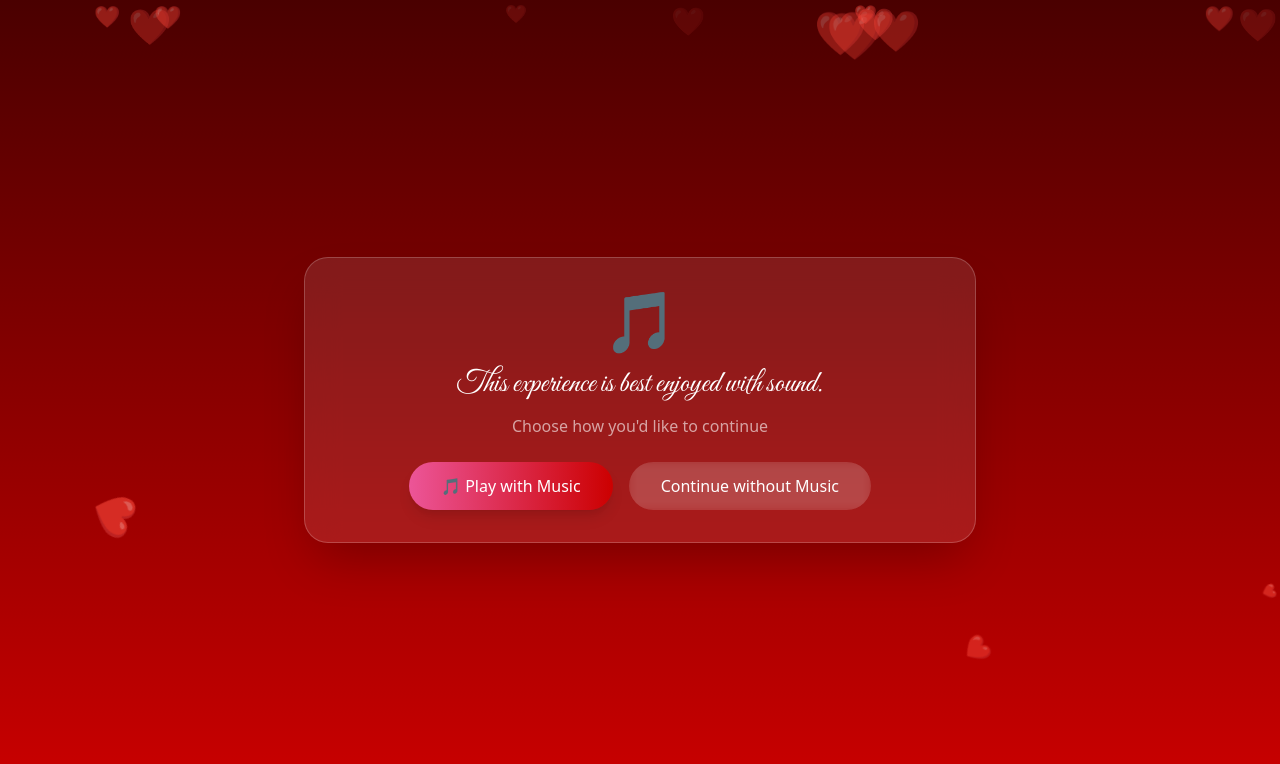
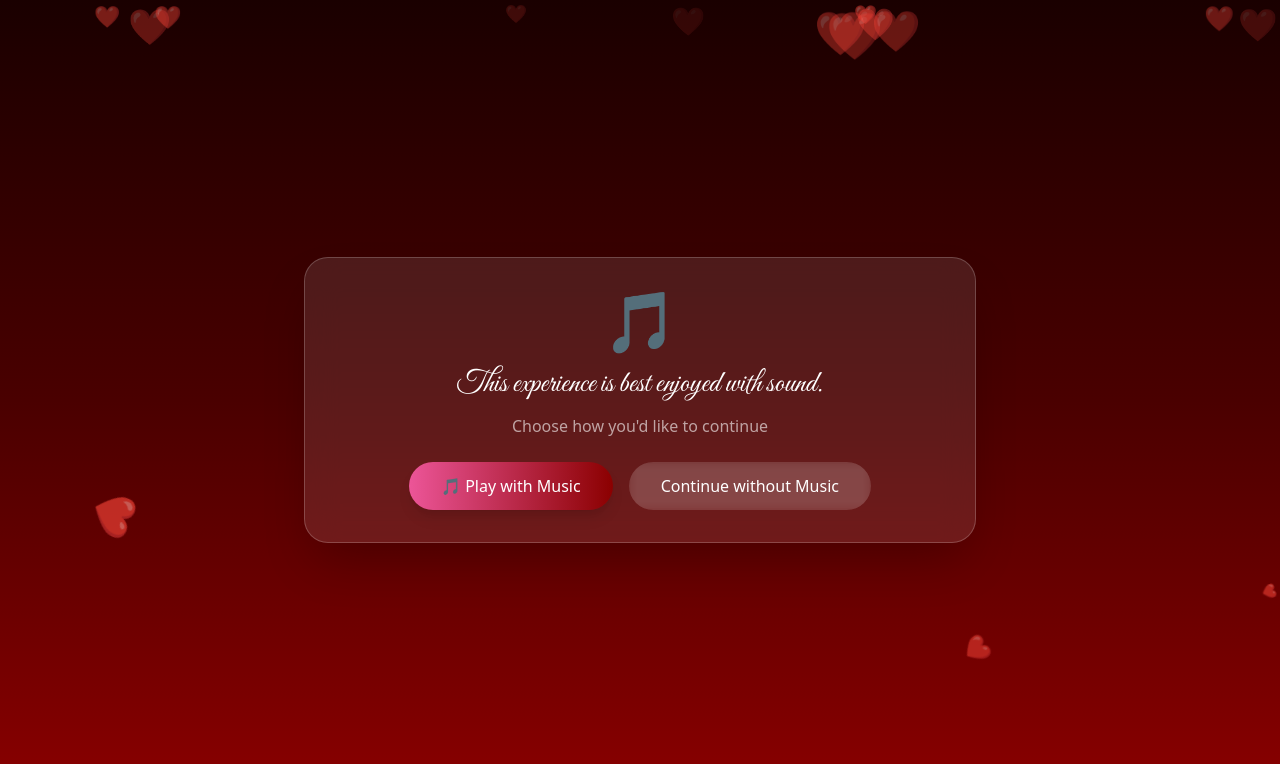
Before and after one commit to BL3Z0/iLoveYou_Prototype, a Next.js app in the folder letters-for-my-love/: page / in a window 1280 px wide. Shown: the top 764 px of the page. Built offline with nearby package versions, Linux system fonts and the light colour scheme; a web font is replaced by a local one.

Commit message:
Enhance Tailwind config with new styles and animations
Updated Tailwind CSS configuration with new colors, gradients, animations, and keyframes.

```diff
--- a/letters-for-my-love/tailwind.config.js
+++ b/letters-for-my-love/tailwind.config.js
@@ -7,18 +7,21 @@ module.exports = {
   theme: {
     extend: {
       colors: {
+        // Deep Red Theme Colors
+        'dark-red': '#1a0000',
+        'deep-red': '#4A0000',
+        'blood-red': '#660000',
+        'shiny-red': '#8B0000',
+        'crimson': '#B22222',
         'rose-pink': '#EC5598',
-        'deep-red': '#8B0000',
-        'shiny-red': '#CC0000',
-        'warm-red': '#B22222',
-        'dark-red': '#4A0000',
+        'soft-gold': '#D4AF37',
+        'gold-shimmer': '#F5D6A8',
+        'cream': '#FFF8F0',
+        'warm-white': '#FFFAF7',
+        'dark-charcoal': '#2D1B1B',
         'parchment': '#F5E6C8',
         'aged-paper': '#E8D5B5',
         'burnt-edge': '#8B7355',
-        cream: '#FFF8F0',
-        'soft-gold': '#D4AF37',
-        'gold-shimmer': '#F5D6A8',
-        'dark-charcoal': '#2D1B1B',
       },
       fontFamily: {
         medieval: ['MedievalSharp', 'cursive'],
@@ -29,13 +32,41 @@ module.exports = {
       },
       backgroundImage: {
         'gradient-rose': 'linear-gradient(135deg, #EC5598 0%, #C41E6B 50%, #8B0A3A 100%)',
-        'gradient-red': 'linear-gradient(135deg, #4A0000 0%, #8B0000 50%, #CC0000 100%)',
+        'gradient-red': 'linear-gradient(135deg, #1a0000 0%, #4A0000 50%, #8B0000 100%)',
+        'gradient-deep-red': 'linear-gradient(135deg, #1a0000 0%, #660000 40%, #8B0000 100%)',
         'gradient-parchment': 'linear-gradient(135deg, #F5E6C8 0%, #E8D5B5 50%, #D4C4A8 100%)',
+        'radial-gradient': 'radial-gradient(ellipse at center, transparent 60%, rgba(0,0,0,0.4) 100%)',
+        'radial-glow': 'radial-gradient(ellipse at center, rgba(212, 175, 55, 0.1) 0%, transparent 70%)',
       },
       boxShadow: {
         'medieval': '0 8px 32px rgba(139, 0, 0, 0.3), 0 0 60px rgba(139, 0, 0, 0.1)',
         'rose-glow': '0 8px 32px rgba(236, 85, 152, 0.3)',
-      }
+        'deep-red': '0 8px 48px rgba(139, 0, 0, 0.5), 0 0 80px rgba(139, 0, 0, 0.2)',
+        'gold': '0 8px 32px rgba(212, 175, 55, 0.2)',
+        'gold-glow': '0 8px 48px rgba(212, 175, 55, 0.3), 0 0 80px rgba(212, 175, 55, 0.1)',
+        'dark': '0 8px 32px rgba(0, 0, 0, 0.4), inset 0 0 60px rgba(0, 0, 0, 0.2)',
+      },
+      animation: {
+        'float': 'floatHeart 6s ease-in-out infinite',
+        'shimmer': 'shimmer 3s ease-in-out infinite',
+        'bounce-slow': 'bounce 3s ease-in-out infinite',
+        'pulse-glow': 'pulseGlow 2s ease-in-out infinite',
+      },
+      keyframes: {
+        floatHeart: {
+          '0%': { transform: 'translateY(0) rotate(0deg) scale(1)', opacity: '0.3' },
+          '50%': { transform: 'translateY(-20px) rotate(10deg) scale(1.1)', opacity: '0.8' },
+          '100%': { transform: 'translateY(0) rotate(0deg) scale(1)', opacity: '0.3' },
+        },
+        shimmer: {
+          '0%': { backgroundPosition: '-200% center' },
+          '100%': { backgroundPosition: '200% center' },
+        },
+        pulseGlow: {
+          '0%, 100%': { boxShadow: '0 0 40px rgba(139, 0, 0, 0.3)' },
+          '50%': { boxShadow: '0 0 80px rgba(139, 0, 0, 0.6)' },
+        },
+      },
     },
   },
   plugins: [],
```
